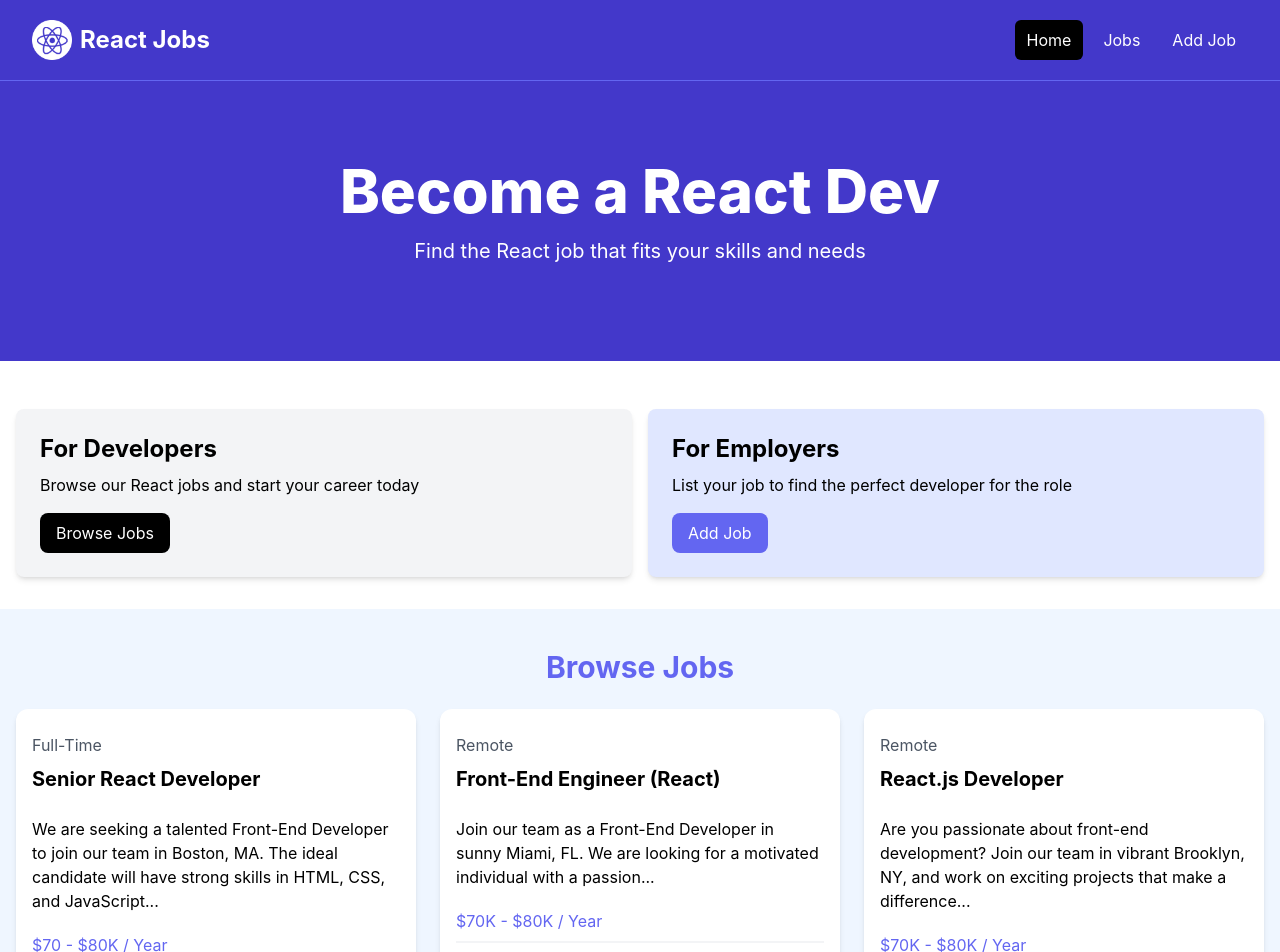
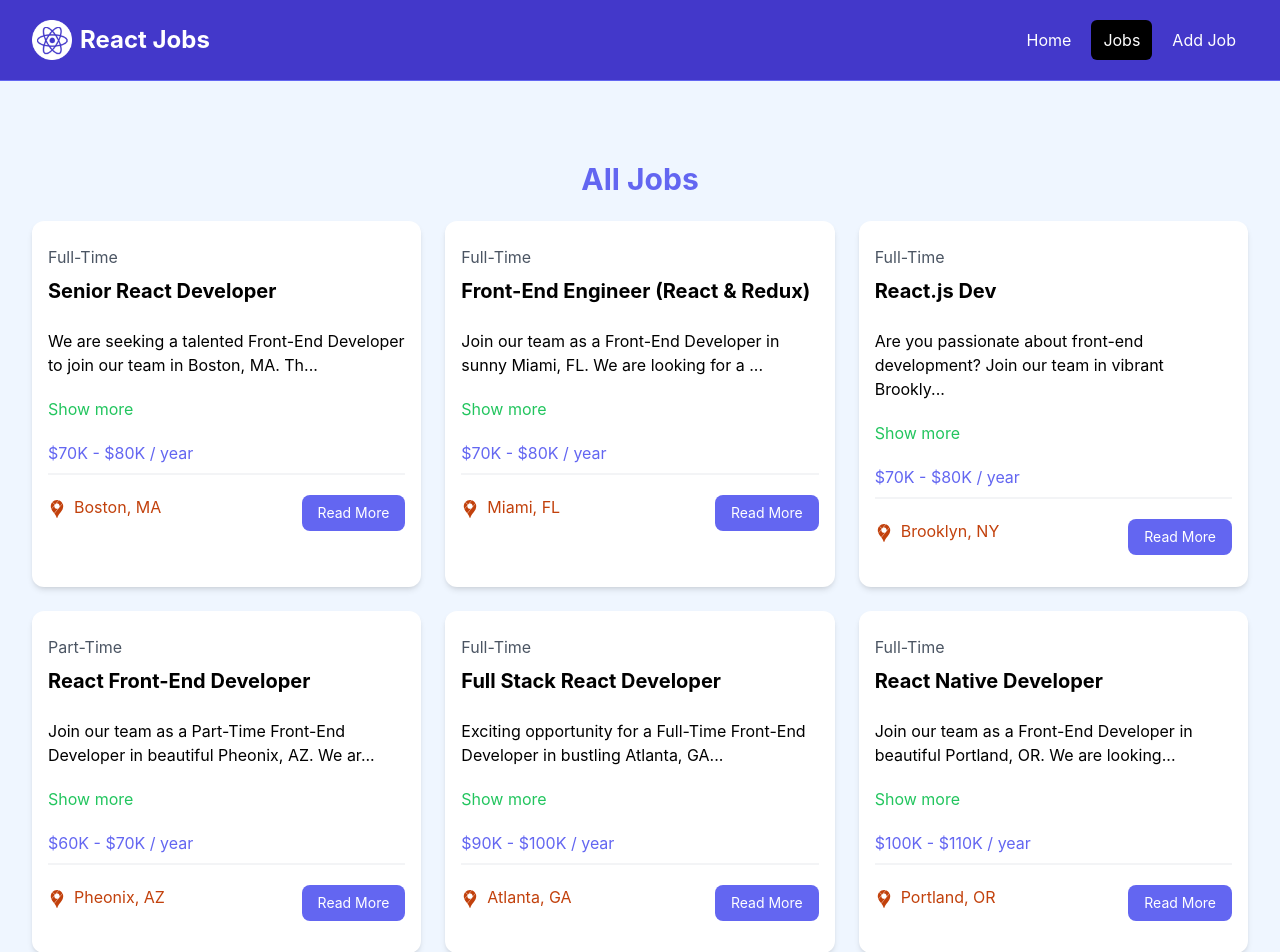
Before and after one commit to baimbrams/reacts-apps, a React (Vite) app: page /jobs in a window 1280 px wide. Shown: the top 952 px of the page. Built offline with nearby package versions, Linux system fonts and the light colour scheme.

Commit message:
"component, layout, router"

```diff
--- a/package.json
+++ b/package.json
@@ -11,7 +11,9 @@
   },
   "dependencies": {
     "react": "^18.2.0",
-    "react-dom": "^18.2.0"
+    "react-dom": "^18.2.0",
+    "react-icons": "^5.2.1",
+    "react-router-dom": "^6.23.1"
   },
   "devDependencies": {
     "@types/react": "^18.2.66",
--- a/src/App.jsx
+++ b/src/App.jsx
@@ -1,132 +1,26 @@
-import Hero from "./components/Hero";
-import HomeCards from "./components/HomeCards";
-import Navbar from "./components/Navbar";
+import {
+  Route,
+  RouterProvider,
+  createBrowserRouter,
+  createRoutesFromElements,
+} from "react-router-dom";
+import HomePage from "./pages/HomePage";
+import MainLayout from "./layouts/MainLayout";
+import JobsPage from "./pages/JobsPage";
+import ErrorPage from "./pages/ErrorPage";
+
+const router = createBrowserRouter(
+  createRoutesFromElements(
+    <Route path="/" element={<MainLayout />}>
+      <Route index element={<HomePage />} />
+      <Route path="/jobs" element={<JobsPage />} />
+      <Route path="*" element={<ErrorPage />} />
+    </Route>
+  )
+);
 
 const App = () => {
-  return (
-    <>
-      <Navbar />
-      <Hero />
-      <HomeCards />
-
-      {/* <!-- Browse Jobs --> */}
-      <section className="bg-blue-50 px-4 py-10">
-        <div className="container-xl lg:container m-auto">
-          <h2 className="text-3xl font-bold text-indigo-500 mb-6 text-center">
-            Browse Jobs
-          </h2>
-          <div className="grid grid-cols-1 md:grid-cols-3 gap-6">
-            {/* <!-- Job Listing 1 --> */}
-            <div className="bg-white rounded-xl shadow-md relative">
-              <div className="p-4">
-                <div className="mb-6">
-                  <div className="text-gray-600 my-2">Full-Time</div>
-                  <h3 className="text-xl font-bold">Senior React Developer</h3>
-                </div>
-
-                <div className="mb-5">
-                  We are seeking a talented Front-End Developer to join our team
-                  in Boston, MA. The ideal candidate will have strong skills in
-                  HTML, CSS, and JavaScript...
-                </div>
-
-                <h3 className="text-indigo-500 mb-2">$70 - $80K / Year</h3>
-
-                <div className="border border-gray-100 mb-5"></div>
-
-                <div className="flex flex-col lg:flex-row justify-between mb-4">
-                  <div className="text-orange-700 mb-3">
-                    <i className="fa-solid fa-location-dot text-lg"></i>
-                    Boston, MA
-                  </div>
-                  <a
-                    href="job.html"
-                    className="h-[36px] bg-indigo-500 hover:bg-indigo-600 text-white px-4 py-2 rounded-lg text-center text-sm"
-                  >
-                    Read More
-                  </a>
-                </div>
-              </div>
-            </div>
-            {/* <!-- Job Listing 2 --> */}
-            <div className="bg-white rounded-xl shadow-md relative">
-              <div className="p-4">
-                <div className="mb-6">
-                  <div className="text-gray-600 my-2">Remote</div>
-                  <h3 className="text-xl font-bold">
-                    Front-End Engineer (React)
-                  </h3>
-                </div>
-
-                <div className="mb-5">
-                  Join our team as a Front-End Developer in sunny Miami, FL. We
-                  are looking for a motivated individual with a passion...
-                </div>
-
-                <h3 className="text-indigo-500 mb-2">$70K - $80K / Year</h3>
-
-                <div className="border border-gray-100 mb-5"></div>
-
-                <div className="flex flex-col lg:flex-row justify-between mb-4">
-                  <div className="text-orange-700 mb-3">
-                    <i className="fa-solid fa-location-dot text-lg"></i>
-                    Miami, FL
-                  </div>
-                  <a
-                    href="job.html"
-                    className="h-[36px] bg-indigo-500 hover:bg-indigo-600 text-white px-4 py-2 rounded-lg text-center text-sm"
-                  >
-                    Read More
-                  </a>
-                </div>
-              </div>
-            </div>
-            {/* <!-- Job Listing 3 --> */}
-            <div className="bg-white rounded-xl shadow-md relative">
-              <div className="p-4">
-                <div className="mb-6">
-                  <div className="text-gray-600 my-2">Remote</div>
-                  <h3 className="text-xl font-bold">React.js Developer</h3>
-                </div>
-
-                <div className="mb-5">
-                  Are you passionate about front-end development? Join our team
-                  in vibrant Brooklyn, NY, and work on exciting projects that
-                  make a difference...
-                </div>
-
-                <h3 className="text-indigo-500 mb-2">$70K - $80K / Year</h3>
-
-                <div className="border border-gray-100 mb-5"></div>
-
-                <div className="flex flex-col lg:flex-row justify-between mb-4">
-                  <div className="text-orange-700 mb-3">
-                    <i className="fa-solid fa-location-dot text-lg"></i>
-                    Brooklyn, NY
-                  </div>
-                  <a
-                    href="job.html"
-                    className="h-[36px] bg-indigo-500 hover:bg-indigo-600 text-white px-4 py-2 rounded-lg text-center text-sm"
-                  >
-                    Read More
-                  </a>
-                </div>
-              </div>
-            </div>
-          </div>
-        </div>
-      </section>
-
-      <section className="m-auto max-w-lg my-10 px-6">
-        <a
-          href="jobs.html"
-          className="block bg-black text-white text-center py-4 px-6 rounded-xl hover:bg-gray-700"
-        >
-          View All Jobs
-        </a>
-      </section>
-    </>
-  );
+  return <RouterProvider router={router} />;
 };
 
 export default App;
--- a/src/components/HomeCards.jsx
+++ b/src/components/HomeCards.jsx
@@ -1,3 +1,4 @@
+import { Link } from "react-router-dom";
 import Card from "./Card";
 
 const HomeCards = () => {
@@ -10,12 +11,12 @@ const HomeCards = () => {
             <p className="mt-2 mb-4">
               Browse our React jobs and start your career today
             </p>
-            <a
-              href="/jobs.html"
+            <Link
+              to="/jobs"
               className="inline-block bg-black text-white rounded-lg px-4 py-2 hover:bg-gray-700"
             >
               Browse Jobs
-            </a>
+            </Link>
           </Card>
 
           <Card bg={"bg-indigo-100"}>
@@ -23,12 +24,12 @@ const HomeCards = () => {
             <p className="mt-2 mb-4">
               List your job to find the perfect developer for the role
             </p>
-            <a
-              href="/add-job.html"
+            <Link
+              href="/add-job"
               className="inline-block bg-indigo-500 text-white rounded-lg px-4 py-2 hover:bg-indigo-600"
             >
               Add Job
-            </a>
+            </Link>
           </Card>
         </div>
       </div>
--- /dev/null
+++ b/src/components/JobList.jsx
@@ -0,0 +1,51 @@
+import { useState } from "react";
+import { SiGooglemaps } from "react-icons/si";
+import { Link } from "react-router-dom";
+
+/* eslint-disable react/prop-types */
+const JobList = ({ jobs }) => {
+  const [showFullDescription, setShowFullDescription] = useState(false);
+
+  let description = jobs.description;
+  if (!showFullDescription) {
+    description = description.substring(0, 80) + "...";
+  }
+
+  return (
+    <div key={jobs.id} className="bg-white rounded-xl shadow-md relative">
+      <div className="p-4">
+        <div className="mb-6">
+          <div className="text-gray-600 my-2">{jobs.type}</div>
+          <h3 className="text-xl font-bold">{jobs.title}</h3>
+        </div>
+
+        <div className="mb-5">{description}</div>
+        <button
+          onClick={() => setShowFullDescription(!showFullDescription)}
+          className="text-green-500 mb-5 hover:text-indigo-600"
+        >
+          {showFullDescription ? "Show less" : "Show more"}
+        </button>
+
+        <h3 className="text-indigo-500 mb-2">{jobs.salary} / year</h3>
+
+        <div className="border border-gray-100 mb-5"></div>
+
+        <div className="flex flex-col lg:flex-row justify-between mb-4">
+          <div className="text-orange-700 mb-3">
+            <SiGooglemaps className="inline text-lg mr-2" />
+            {jobs.location}
+          </div>
+          <Link
+            to={`/jobs/${jobs.id}`}
+            className="h-[36px] bg-indigo-500 hover:bg-indigo-600 text-white px-4 py-2 rounded-lg text-center text-sm"
+          >
+            Read More
+          </Link>
+        </div>
+      </div>
+    </div>
+  );
+};
+
+export default JobList;
--- /dev/null
+++ b/src/components/JobListings.jsx
@@ -0,0 +1,23 @@
+/* eslint-disable react/prop-types */
+import jobs from "../jobs.json";
+import JobList from "./JobList";
+
+const JobListings = ({ isHome = false }) => {
+  const jobListings = isHome ? jobs.slice(0, 3) : jobs;
+  return (
+    <section className="bg-blue-50 px-4 py-10">
+      <div className="container-xl lg:container m-auto">
+        <h2 className="text-3xl font-bold text-indigo-500 mb-6 text-center">
+          {isHome ? "Featured Jobs" : "All Jobs"}
+        </h2>
+        <div className="grid grid-cols-1 md:grid-cols-3 gap-6">
+          {jobListings.map((job) => (
+            <JobList key={job.id} jobs={job} />
+          ))}
+        </div>
+      </div>
+    </section>
+  );
+};
+
+export default JobListings;
--- a/src/components/Navbar.jsx
+++ b/src/components/Navbar.jsx
@@ -1,14 +1,18 @@
+import { Link, NavLink } from "react-router-dom";
+
 const Navbar = () => {
+  const linkClass = ({ isActive }) =>
+    isActive
+      ? "bg-black text-white hover:bg-gray-900 hover:text-white rounded-md px-3 py-2"
+      : "text-white hover:bg-gray-900 hover:text-white rounded-md px-3 py-2";
+
   return (
     <nav className="bg-indigo-700 border-b border-indigo-500">
       <div className="mx-auto max-w-7xl px-2 sm:px-6 lg:px-8">
         <div className="flex h-20 items-center justify-between">
           <div className="flex flex-1 items-center justify-center md:items-stretch md:justify-start">
             {/* <!-- Logo --> */}
-            <a
-              className="flex flex-shrink-0 items-center mr-4"
-              href="/index.html"
-            >
+            <Link className="flex flex-shrink-0 items-center mr-4" href="/">
               <img
                 className="h-10 w-auto"
                 src="/src/assets/Images/logo.png"
@@ -17,27 +21,18 @@ const Navbar = () => {
               <span className="hidden md:block text-white text-2xl font-bold ml-2">
                 React Jobs
               </span>
-            </a>
+            </Link>
             <div className="md:ml-auto">
               <div className="flex space-x-2">
-                <a
-                  href="/index.html"
-                  className="text-white bg-black hover:bg-gray-900 hover:text-white rounded-md px-3 py-2"
-                >
+                <NavLink to="/" className={linkClass}>
                   Home
-                </a>
-                <a
-                  href="/jobs.html"
-                  className="text-white hover:bg-gray-900 hover:text-white rounded-md px-3 py-2"
-                >
+                </NavLink>
+                <NavLink to="/jobs" className={linkClass}>
                   Jobs
-                </a>
-                <a
-                  href="/add-job.html"
-                  className="text-white hover:bg-gray-900 hover:text-white rounded-md px-3 py-2"
-                >
+                </NavLink>
+                <NavLink to="/add-job" className={linkClass}>
                   Add Job
-                </a>
+                </NavLink>
               </div>
             </div>
           </div>
--- /dev/null
+++ b/src/layouts/MainLayout.jsx
@@ -0,0 +1,13 @@
+import { Outlet } from "react-router-dom";
+import Navbar from "../components/Navbar";
+
+const MainLayout = () => {
+  return (
+    <>
+      <Navbar />
+      <Outlet />
+    </>
+  );
+};
+
+export default MainLayout;
--- /dev/null
+++ b/src/pages/ErrorPage.jsx
@@ -0,0 +1,20 @@
+import { Link } from "react-router-dom";
+import { BsFillExclamationDiamondFill } from "react-icons/bs";
+
+const ErrorPage = () => {
+  return (
+    <section className="text-center flex flex-col justify-center items-center h-96">
+      <BsFillExclamationDiamondFill className="text-9xl text-yellow-400" />
+      <h1 className="text-6xl font-bold mb-4">404 Not Found</h1>
+      <p className="text-xl mb-5">This page does not exist</p>
+      <Link
+        to="/"
+        className="text-white bg-indigo-700 hover:bg-indigo-900 rounded-md px-3 py-2 mt-4"
+      >
+        Go Back
+      </Link>
+    </section>
+  );
+};
+
+export default ErrorPage;
--- /dev/null
+++ b/src/pages/HomePage.jsx
@@ -0,0 +1,17 @@
+import AllJobs from "../components/AllJobs";
+import Hero from "../components/Hero";
+import HomeCards from "../components/HomeCards";
+import JobListings from "../components/JobListings";
+
+const HomePage = () => {
+  return (
+    <>
+      <Hero />
+      <HomeCards />
+      <JobListings isHome />
+      <AllJobs />
+    </>
+  );
+};
+
+export default HomePage;
--- /dev/null
+++ b/src/pages/JobsPage.jsx
@@ -0,0 +1,11 @@
+import JobListings from "../components/JobListings";
+
+const JobsPage = () => {
+  return (
+    <section className="bg-blue-50 px-4 py-10">
+      <JobListings />
+    </section>
+  );
+};
+
+export default JobsPage;
```
Also changed, not shown: src/components/AllJobs.jsx (added, +16 -0 lines), 1 other file (tests, documents, lock files or other folders).
